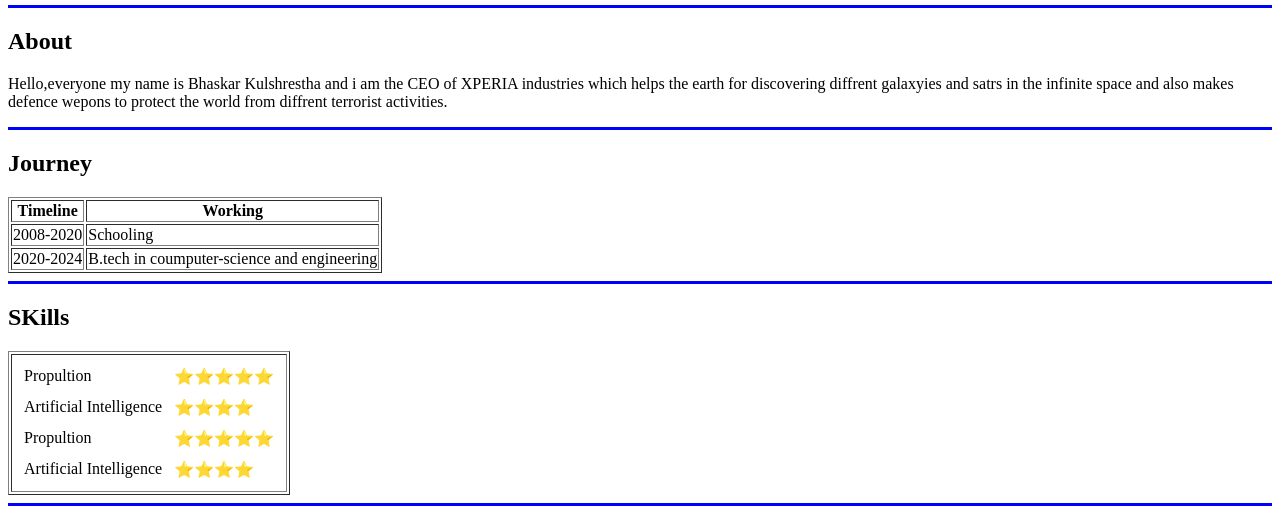
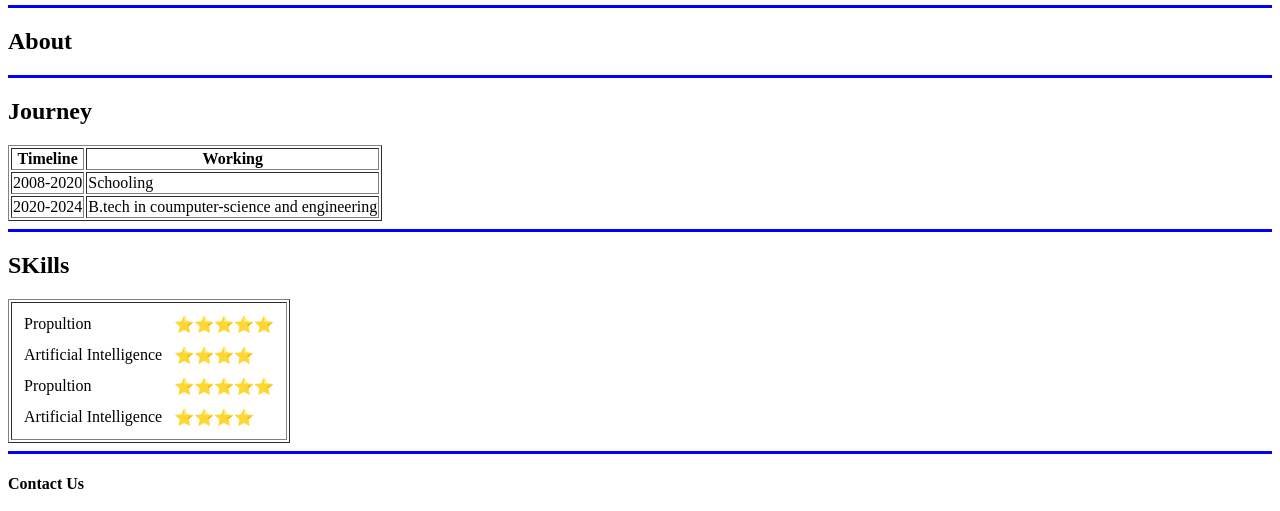
Before and after one commit to BhaskarKulshrestha/cv, a plain HTML site: page index.html in a window 1280 px wide. Shown: the part 282-793 px from the top of the page. Drawn offline with Linux system fonts and the light colour scheme.

Commit message:
Update index.html

```diff
--- a/index.html
+++ b/index.html
@@ -60,9 +60,9 @@
 
     <hr size="3" noshade color="blue">
     <h2>About</h2>
-    <p>Hello,everyone my name is Bhaskar Kulshrestha and i am the CEO of XPERIA industries which helps the earth for
+<!--     <p>Hello,everyone my name is Bhaskar Kulshrestha and i am the CEO of XPERIA industries which helps the earth for
         discovering diffrent galaxyies and satrs in the infinite space and also makes defence wepons to protect the
-        world from diffrent terrorist activities. </p>
+        world from diffrent terrorist activities. </p> -->
     <hr size="3" noshade color="blue">
 
     <h2>Journey</h2>
```
